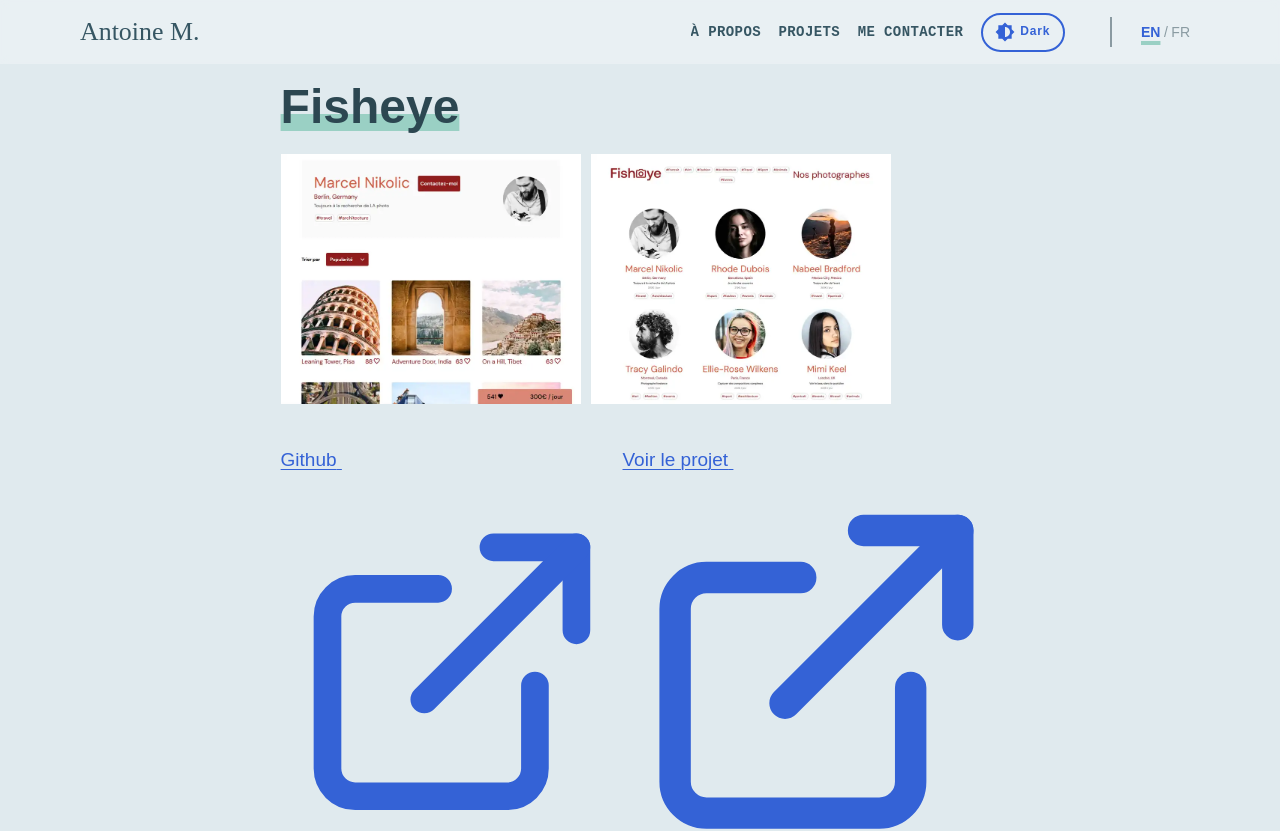
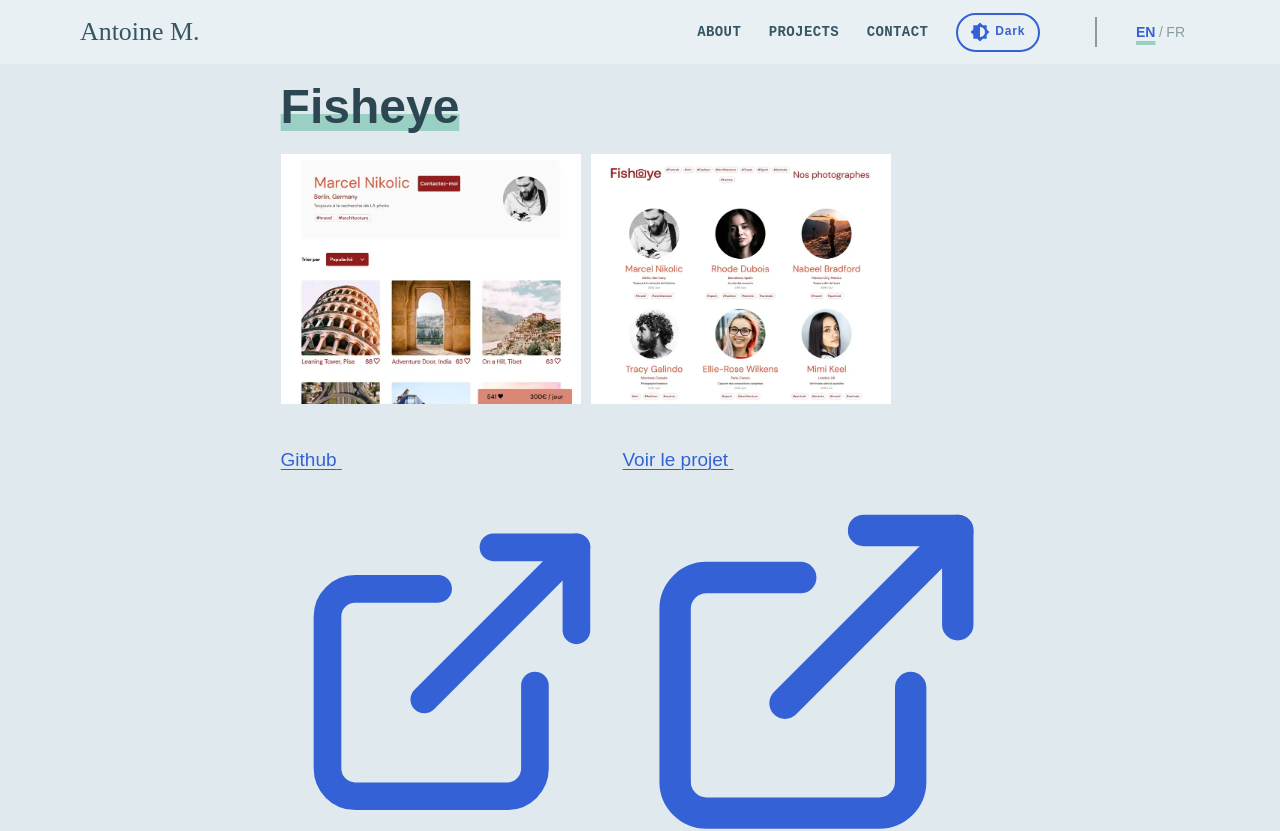
Before and after one commit to AEMuto/react_portfolio, a React (Vite) app: page /project/1 in a window 1280 px wide. Shown: the top 831 px of the page. Built offline with nearby package versions, Linux system fonts and the light colour scheme; a web font is replaced by a local one.

Commit message:
Refactor _Nav.tsx to implement language support and improve accessibility

```diff
--- a/src/components/Layout/_Nav.tsx
+++ b/src/components/Layout/_Nav.tsx
@@ -7,8 +7,10 @@ import ThemeSwitcher from "@components/ThemeSwitcher";
 import Hamburger from "@components/Hamburger";
 import LanguageSwitcher from "@components/LanguageSwitcher";
 import Divider from "@components/Divider";
+import { useLanguage } from "@contexts/LanguageContext";
 
 const Nav = () => {
+  const { t } = useLanguage();
   const [isMenuOpen, setIsMenuOpen] = useState(false);
   const { containerRef } = useFocusTrap({
     enabled: isMenuOpen,
@@ -34,25 +36,25 @@ const Nav = () => {
     <StyledNav>
       <NavContent>
         <LogoContainer>
-          <NavLogo to="/#header" title="Accueil">
+          <NavLogo to="/#header" title={t({ fr: "Retour à l'accueil", en: "Back to Home" }) as string}>
             Antoine M.
           </NavLogo>
         </LogoContainer>
         <LinksDesktopWrapper>
           <LinksList>
             <li>
-              <Link to="/#about" title="Quelques mots à propos de moi">
-                À Propos
+              <Link to="/#about" title={t({ fr: "Quelques mots à propos de moi", en: "A few words about me" }) as string}>
+                {t({ fr: "À Propos", en: "About" })}
               </Link>
             </li>
             <li>
-              <Link to="/#projects" title="Mes travaux">
-                Projets
+              <Link to="/#projects" title={t({ fr: "Mes travaux", en: "My work" }) as string}>
+                {t({ fr: "Projets", en: "Projects" })}
               </Link>
             </li>
             <li>
-              <Link to="/#contact" title="Comment me contacter">
-                Me contacter
+              <Link to="/#contact" title={t({ fr: "Comment me contacter", en: "How to reach me" }) as string}>
+                {t({ fr: "Me contacter", en: "Contact" })}
               </Link>
             </li>
             <li>
@@ -76,7 +78,7 @@ const Nav = () => {
           className={isMenuOpen ? "active" : ""}
           role="dialog"
           aria-modal="true"
-          aria-label="Menu de Navigation"
+          aria-label={t({ fr: "Menu de navigation", en: "Navigation menu" }) as string}
           id="mobile-menu"
           aria-hidden={!isMenuOpen}>
           <ul>
@@ -84,27 +86,27 @@ const Nav = () => {
               <Link
                 onClick={handleModalLinksClick}
                 to="/#about"
-                title="Quelques mots à propos de moi"
+                title={t({ fr: "Quelques mots à propos de moi", en: "A few words about me" }) as string}
                 tabIndex={isMenuOpen ? 0 : -1}>
-                À Propos
+                {t({ fr: "À Propos", en: "About" })}
               </Link>
             </li>
             <li>
               <Link
                 onClick={handleModalLinksClick}
                 to="/#projects"
-                title="Mes travaux"
+                title={t({ fr: "Mes travaux", en: "My work" }) as string}
                 tabIndex={isMenuOpen ? 0 : -1}>
-                Projets
+                {t({ fr: "Projets", en: "Projects" })}
               </Link>
             </li>
             <li>
               <Link
                 onClick={handleModalLinksClick}
                 to="/#contact"
-                title="Comment me contacter"
+                title={t({ fr: "Comment me contacter", en: "How to reach me" }) as string}
                 tabIndex={isMenuOpen ? 0 : -1}>
-                Me contacter
+                {t({ fr: "Me contacter", en: "Contact" })}
               </Link>
             </li>
           </ul>
@@ -238,6 +240,7 @@ const LinksList = styled.ul`
     height: 100%;
     position: relative;
     overflow: hidden;
+    padding: 0 0.5rem;
   }
 
   a {
```
